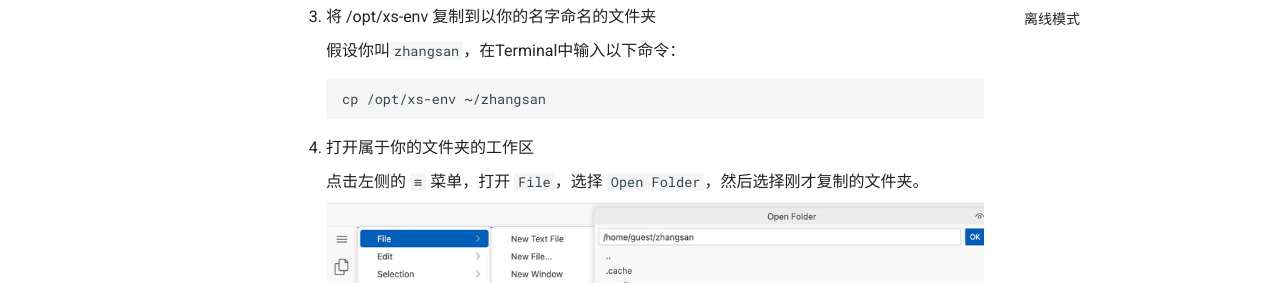
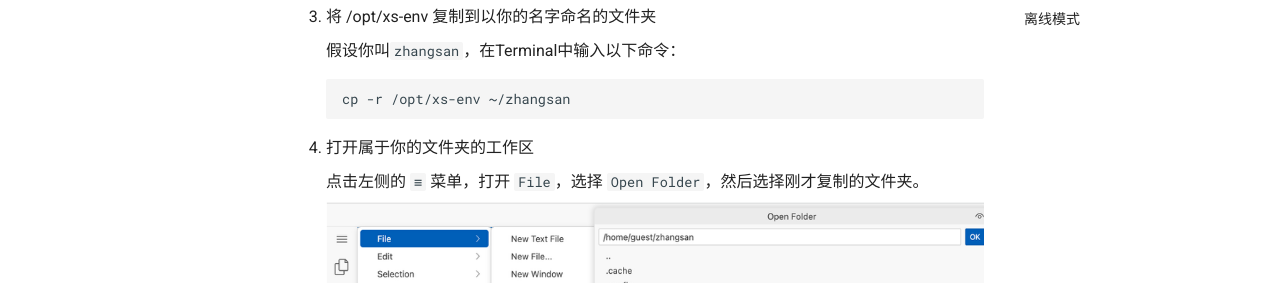
Before and after one commit to OpenXiangShan/tutorial, an MkDocs documentation site: the page built from docs/StartUp.md, in a window 1280 px wide and 900 px high, scrolled down 707 px. Shown: the part 170-453 px from the top of the window. Built offline with MkDocs 1.6.1 and Material for MkDocs 9.7.7, drawn with Linux system fonts in a browser that asks for light colours.

Commit message:
docs(tutorial): fix missing -r in cp

````diff
--- a/docs/StartUp.md
+++ b/docs/StartUp.md
@@ -22,7 +22,7 @@
     假设你叫`zhangsan`，在Terminal中输入以下命令：
 
     ```bash
-    cp /opt/xs-env ~/zhangsan
+    cp -r /opt/xs-env ~/zhangsan
     ```
 
 4. 打开属于你的文件夹的工作区
````
